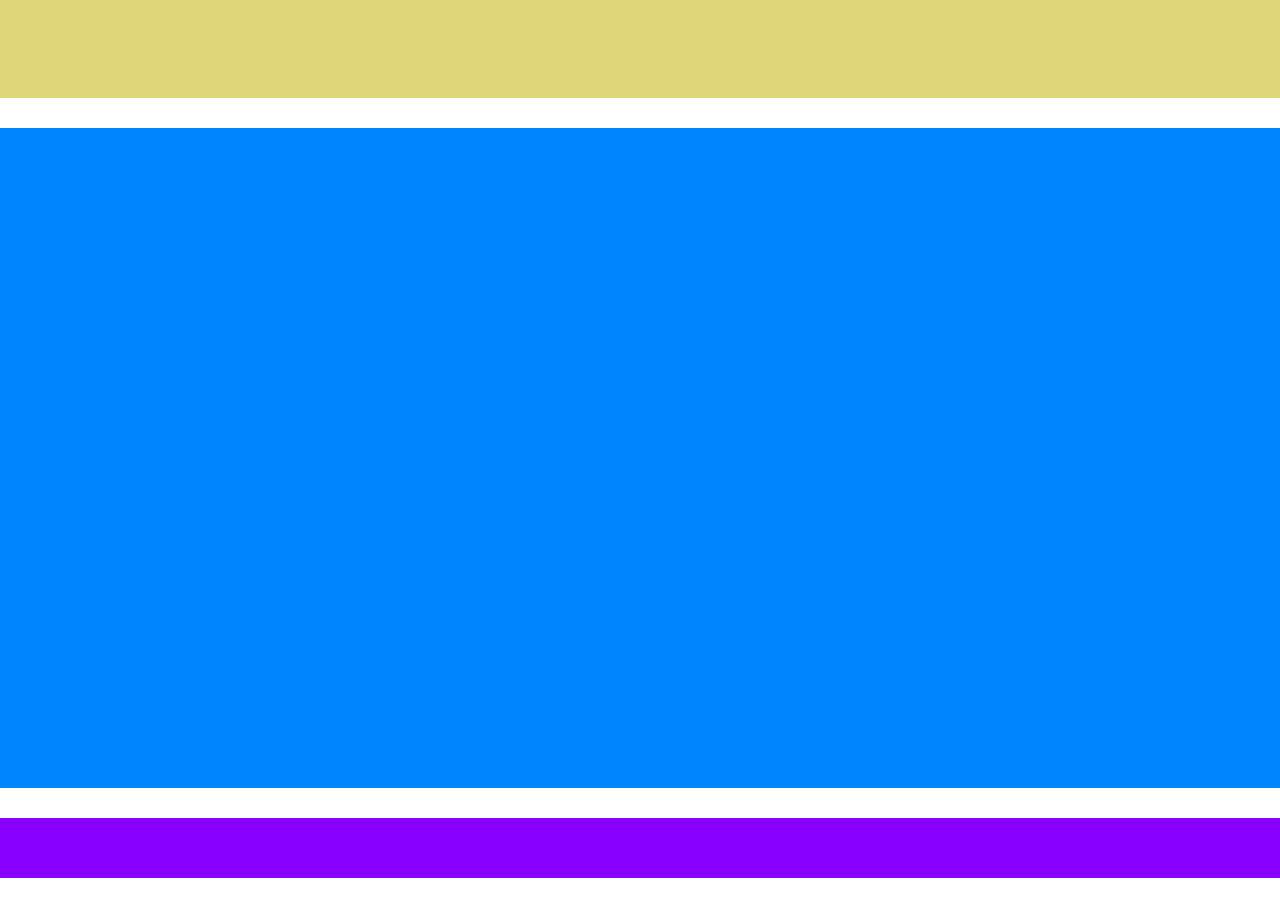
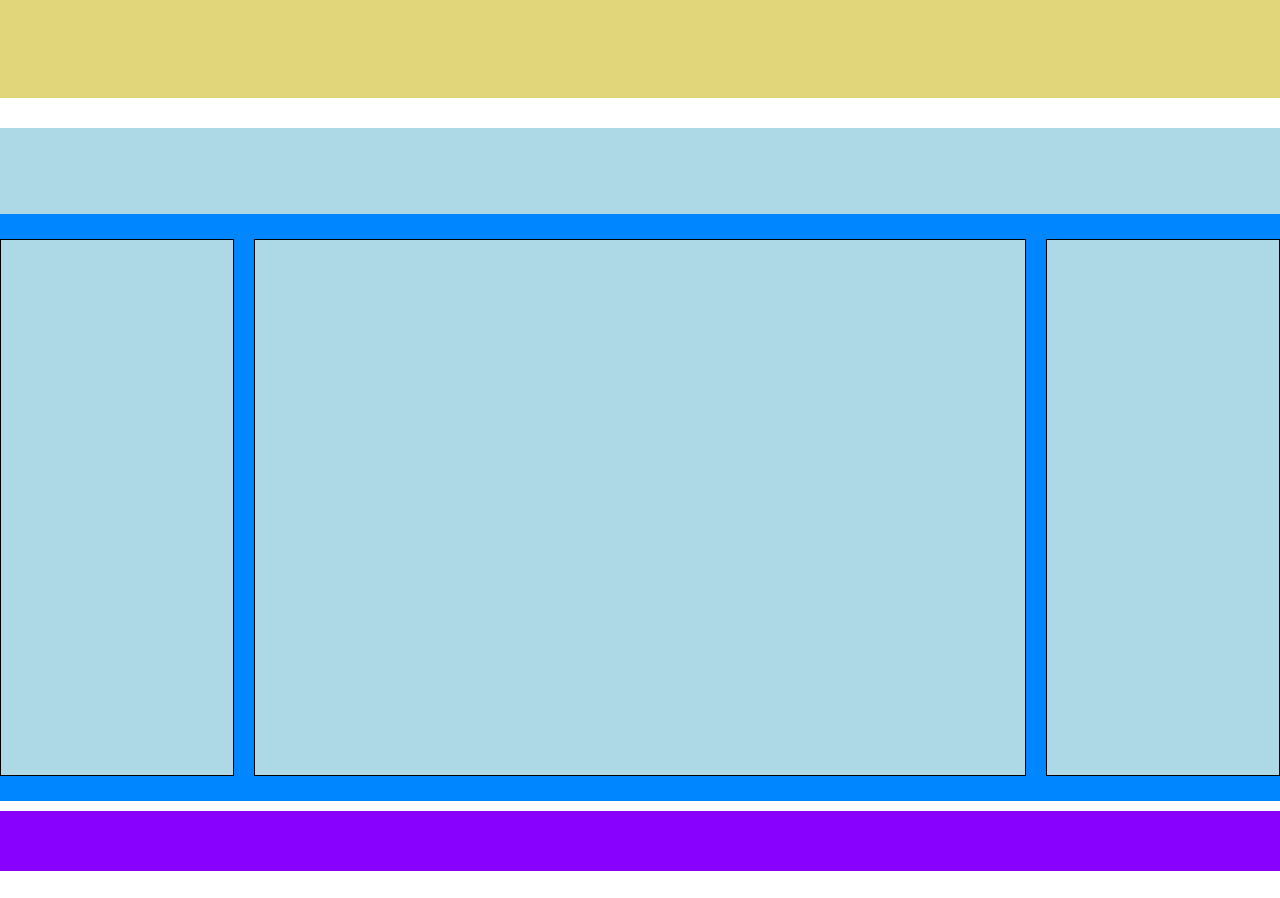
Before and after one commit to Simone823/htmlcss-struttura-wp, a plain HTML site: page index.html in a window 1280 px wide. Shown: the part 600-1498 px from the top of the page. Drawn offline with Linux system fonts and the light colour scheme.

Commit message:
aggiunta sidebar float

```diff
--- a/index.html
+++ b/index.html
@@ -27,7 +27,7 @@
             <section class="blu clearfix">
 
                 <!-- Sidebar  -->
-                <div class="sidebar">
+                <div class="sidebar-header">
                 </div>
 
                 <!-- Contenitore sotto sidebar float -->
--- a/style.css
+++ b/style.css
@@ -21,36 +21,87 @@
 .debug .violet{
     background-color: #8801fe;
 }
+
+.debug .sidebar-header{
+    background-color: lightblue;
+}
+
+.debug .side-sx, .side-dx{
+    background-color: lightblue;
+    border: 1px solid;
+}
+
+.debug .side-center{
+    background-color: lightblue;
+    border: 1px solid;
+}
 /* -------------------------------------------- */
+section{
+    margin-top: 30px;
+}
 
-
+/* Contenitore di tutto */
 .container{
     max-width: 1600px;
     margin: auto;
     margin-top: 20px;
 }
 
+/* Header Rosa */
 header{
     max-width: 100%;
     min-height: 140px;
 }
 
-section, footer{
-    margin-top: 30px;
+/* Sezione gialla */
+section.yellow{
+    max-width: 100%;
+    min-height: 508px;
 }
 
-section.yellow{
+/* Sezione azzurro scuro */
+section.blu{
     max-width: 100%;
-    height: 508px;
+    min-height: 672px;
 }
 
-section.blu{
+/* Sidebar */
+.sidebar-header{
     max-width: 100%;
-    min-height: 660px;
+    min-height: 86px;
 }
 
+/* Contenuto sotto sidebar */
+.content_under_sidebar{
+    width: 100%;
+    margin: 25px 0;
+}
+
+/* Sidebar sinistra e destra */
+.side-sx, .side-dx{
+    width: 234px;
+    height: 537px;
+    float: left;
+}
+
+/* Sidebar centrale */
+.side-center{
+    width: calc(100% - 234px - 234px - 40px);
+    height: 537px;
+    float: left;
+    margin: 0 20px;
+}
+
+.clearfix::after{
+    content: "";
+    display: block;
+    clear: both;
+}
+
+/* Footer */
 footer{
     max-width: 100%;
     min-height: 60px;
-    margin-bottom: 20px;
+    margin-top: 10px;
+    margin-bottom: 10px;
 }
```
